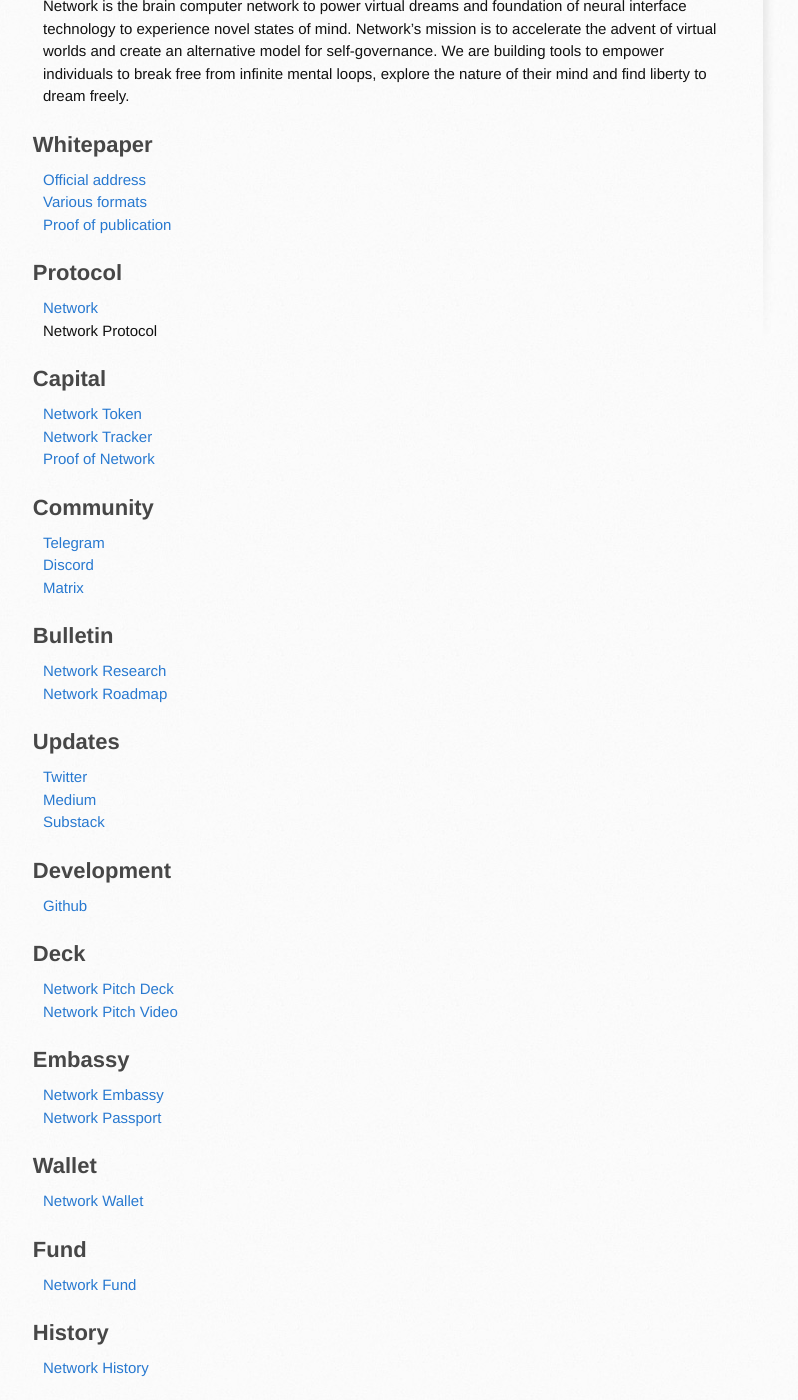
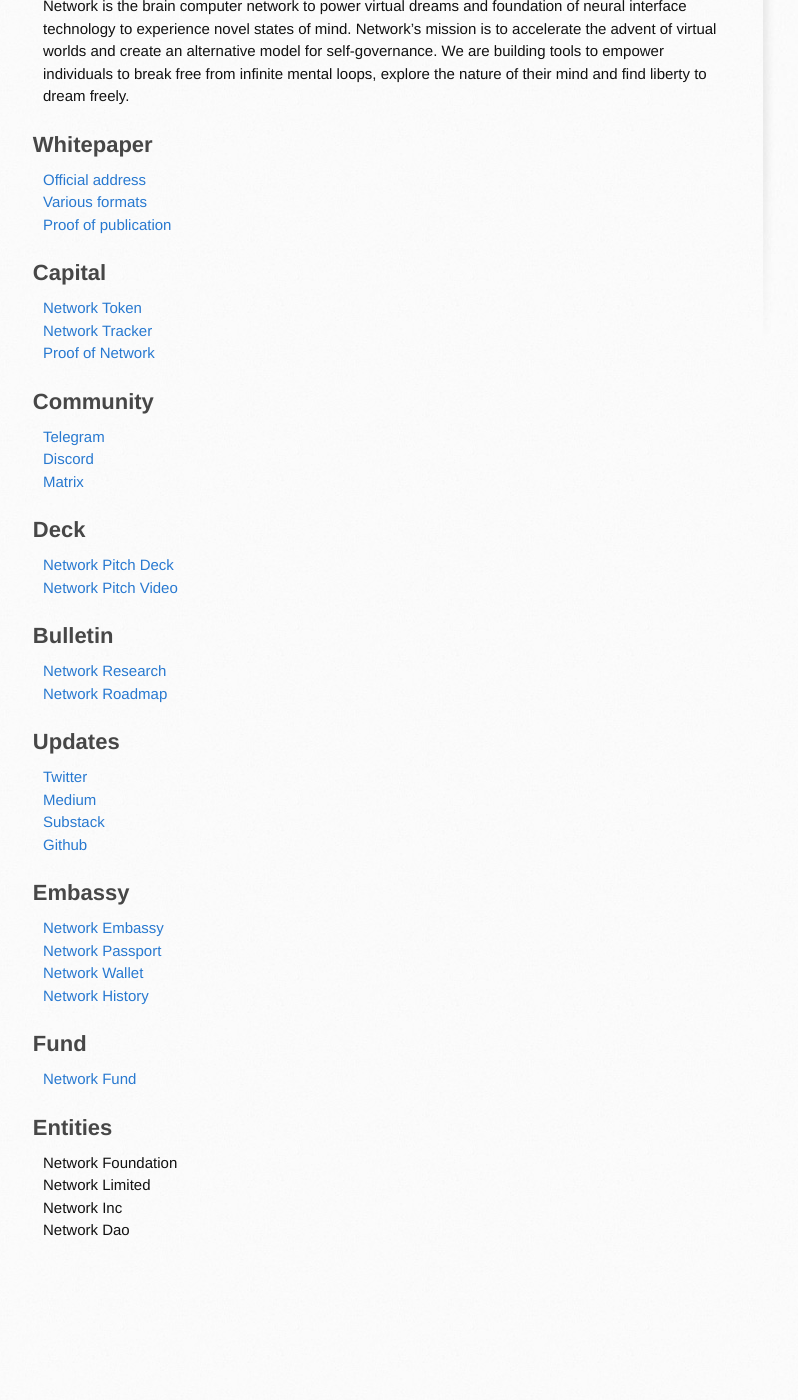
Before and after one commit to networkf/network.github.io, a Jekyll site: the page built from index.md, in a window 1280 px wide and 1400 px high, scrolled down 372 px. Shown: the whole window, without its empty margins (127-925 px from the left). Built offline with Jekyll 4.4.1, drawn with Linux system fonts in a browser that asks for light colours; some web fonts are replaced; our own code applies the rules of GitHub Pages for plain Markdown files; after the commit the page ends 1656 px from its top, so only the background shows below that.

Commit message:
Update index.md

```diff
--- a/index.md
+++ b/index.md
@@ -21,18 +21,12 @@ Network is the brain computer network to power virtual dreams and foundation of
 <br>
 <a href="https://app.ardrive.io/#/file/23d9e668-d48d-4a38-bce8-30b064001668/view" target="_blank">Proof of publication</a>
 
-## Protocol
-<a href="https://networkn.org" target="_blank">Network</a>
-<br>
-Network Protocol
-
 ## Capital
 <a href="https://etherscan.io/token/0x7b5726f8261705f6b9e60094ef4427f8e2f29a44?a=0xA11AF6913D21CaB375086e1eb93A60C7f739B15A" target="_blank">Network Token</a>
 <br>
 <a href="https://docs.google.com/spreadsheets/d/1m9o-NVi9G2ksfayXTmo8XrTnp5_gyz4v4nxIQ5MIs8Y" target="_blank">Network Tracker</a>
 <br>
 <a href="https://app.skiff.org/docs/695b2531-2143-455c-871a-c7e53ec36995#sl6KBBJ0MLiWsZyIfxY0fvfsR+vKSlHPQ+vuhPkin0E=" target="_blank">Proof of Network</a>
-
 
 ## Community
 <a href="https://t.me/+TU1rMRNZ1MIYLxBF" target="_blank">Telegram</a>
@@ -41,6 +35,11 @@ Network Protocol
 <br>
 <a href="https://matrix.to/#/!XNSlHnqIwCumTmcAhm:matrix.org" target="_blank">Matrix</a>
 <br>
+
+## Deck
+<a href="https://docs.google.com/presentation/d/1zXtGiUGWyVw7KBjbBFHSF_zZsAtC8BuCwJPwdLarzZo/edit" target="_blank">Network Pitch Deck</a>
+<br>
+<a href="https://networkincept.com](https://youtu.be/YKKXm36hsSk" target="_blank">Network Pitch Video</a>
 
 ## Bulletin
 <a href="https://network.com.de" target="_blank">Network Research</a>
@@ -53,28 +52,20 @@ Network Protocol
 <a href="https://network.medium.com" target="_blank">Medium</a>
 <br>
 <a href="https://network.substack.com" target="_blank">Substack</a>
-
-## Development
+<br>
 <a href="https://github.com/networkf](https://github.com/network-foundation" target="_blank">Github</a>
-
-## Deck
-<a href="https://networkincept.com](https://docs.google.com/presentation/d/1zXtGiUGWyVw7KBjbBFHSF_zZsAtC8BuCwJPwdLarzZo/edit" target="_blank">Network Pitch Deck</a>
-<br>
-<a href="https://networkincept.com](https://youtu.be/YKKXm36hsSk" target="_blank">Network Pitch Video</a>
 
 ## Embassy
 <a href="https://embassy.network.foundation" target="_blank">Network Embassy</a>
 <br>
 <a href="https://passport.network.foundation" target="_blank">Network Passport</a>
-
-## Wallet
+<br>
 <a href="https://wallet.network.foundation" target="_blank">Network Wallet</a>
+<br>
+<a href="https://history.network.foundation" target="_blank">Network History</a>
 
 ## Fund
 <a href="https://network.fund" target="_blank">Network Fund</a>
-
-## History
-<a href="https://history.network.foundation" target="_blank">Network History</a>
 
 ## Entities
 Network Foundation
```
